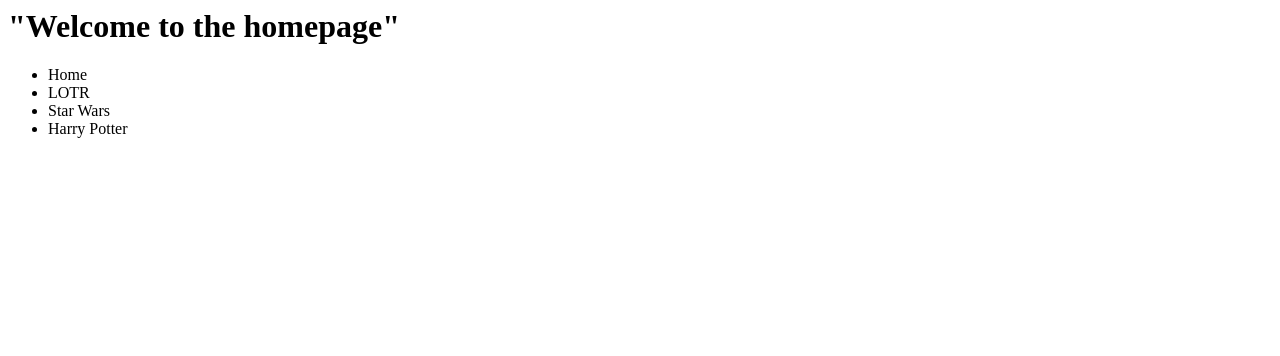
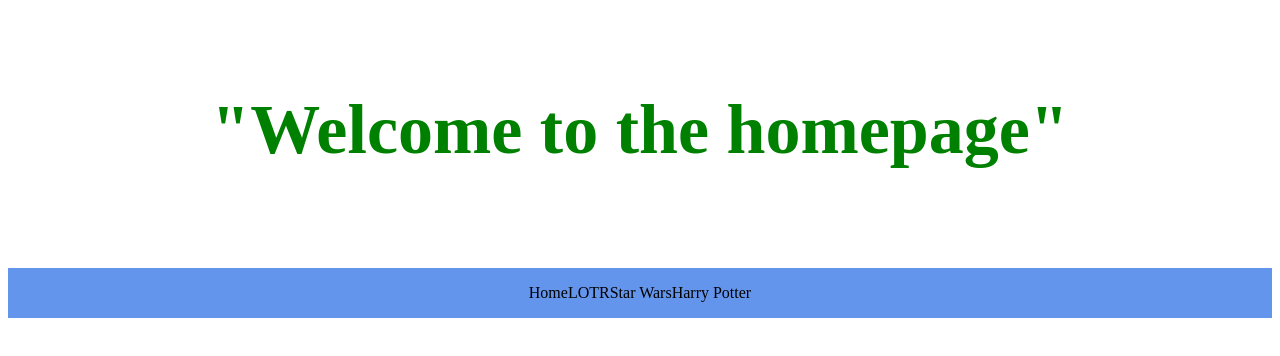
Before and after one commit to Niamh24/Lore1, a plain HTML site: page index.html in a window 1280 px wide. Drawn offline with Linux system fonts and the light colour scheme.

Commit message:
Update index.html

```diff
--- a/index.html
+++ b/index.html
@@ -2,6 +2,7 @@
   <head>
        <title> "Landing page" </title>
        <meta charset= "UTF-8" />
+       <link rel="stylesheet" href="webpage.css"/>
   </head>
   <body>
     <header>
```
